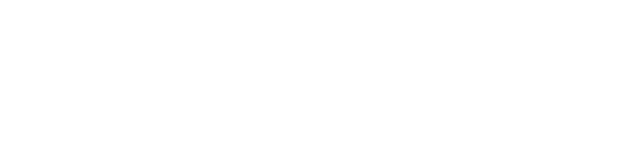
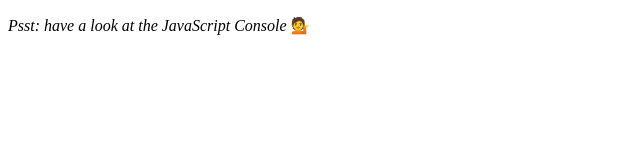
Before and after one commit to matthe68/WDD330_Portfolio, a plain HTML site: page week3/week3_team_activity.html in a window 1280 px wide. Shown: the whole page, without its empty margins (0-640 px from the left). Drawn offline with Linux system fonts and the light colour scheme.

Commit message:
finished team activity and fixed our teams mistakes on the last one (or at least what I think are mistakes given the instructions

```diff
--- a/week3/week3_team_activity.html
+++ b/week3/week3_team_activity.html
@@ -0,0 +1,156 @@
+
+<!DOCTYPE html>
+<html lang="en">
+  <head>
+    <meta charset="UTF-8" />
+    <title>Array Cardio 💪</title>
+  </head>
+  <body>
+    <p><em>Psst: have a look at the JavaScript Console</em> 💁</p>
+    <script>
+      // Get your shorts on - this is an array workout!
+      // ## Array Cardio Day 1
+
+      // Some data we can work with
+
+      const inventors = [
+        { first: 'Albert', last: 'Einstein', year: 1879, passed: 1955 },
+        { first: 'Isaac', last: 'Newton', year: 1643, passed: 1727 },
+        { first: 'Galileo', last: 'Galilei', year: 1564, passed: 1642 },
+        { first: 'Marie', last: 'Curie', year: 1867, passed: 1934 },
+        { first: 'Johannes', last: 'Kepler', year: 1571, passed: 1630 },
+        { first: 'Nicolaus', last: 'Copernicus', year: 1473, passed: 1543 },
+        { first: 'Max', last: 'Planck', year: 1858, passed: 1947 },
+        { first: 'Katherine', last: 'Blodgett', year: 1898, passed: 1979 },
+        { first: 'Ada', last: 'Lovelace', year: 1815, passed: 1852 },
+        { first: 'Sarah E.', last: 'Goode', year: 1855, passed: 1905 },
+        { first: 'Lise', last: 'Meitner', year: 1878, passed: 1968 },
+        { first: 'Hanna', last: 'Hammarström', year: 1829, passed: 1909 }
+      ];
+
+      const people = [
+        'Beck, Glenn',
+        'Becker, Carl',
+        'Beckett, Samuel',
+        'Beddoes, Mick',
+        'Beecher, Henry',
+        'Beethoven, Ludwig',
+        'Begin, Menachem',
+        'Belloc, Hilaire',
+        'Bellow, Saul',
+        'Benchley, Robert',
+        'Benenson, Peter',
+        'Ben-Gurion, David',
+        'Benjamin, Walter',
+        'Benn, Tony',
+        'Bennington, Chester',
+        'Benson, Leana',
+        'Bent, Silas',
+        'Bentsen, Lloyd',
+        'Berger, Ric',
+        'Bergman, Ingmar',
+        'Berio, Luciano',
+        'Berle, Milton',
+        'Berlin, Irving',
+        'Berne, Eric',
+        'Bernhard, Sandra',
+        'Berra, Yogi',
+        'Berry, Halle',
+        'Berry, Wendell',
+        'Bethea, Erin',
+        'Bevan, Aneurin',
+        'Bevel, Ken',
+        'Biden, Joseph',
+        'Bierce, Ambrose',
+        'Biko, Steve',
+        'Billings, Josh',
+        'Biondo, Frank',
+        'Birrell, Augustine',
+        'Black, Elk',
+        'Blair, Robert',
+        'Blair, Tony',
+        'Blake, William'
+      ];
+
+      // Array.prototype.filter()
+      // 1. Filter the list of inventors for those who were born in the 1500's
+        const fifteenHundreds = inventors.filter(inv => (inv.year >= 1500 && inv.year < 1600));
+        console.log("Exercise 1: ");
+        console.table(fifteenHundreds);
+      // Array.prototype.map()
+      // 2. Give us an array of the inventors' first and last names
+      const fullName = inventors.map(inv => inv.first + " " + inv.last)
+      console.log("Exercise 2: ");
+      console.table(fullName);
+      // Array.prototype.sort()
+      // 3. Sort the inventors by birthdate, oldest to youngest
+      const ordered = inventors.sort(function(a,b){
+          if (a.year > b.year){
+              return 1;
+          } else {
+              return -1;
+          }
+      })
+      console.log("Exercise 3: ");
+      console.table(ordered);
+      // Array.prototype.reduce()
+      // 4. How many years did all the inventors live?
+      const totalYears = inventors.reduce((total, inv) => {
+          return total + (inv.passed - inv.year)
+      }, 0)
+      console.log("Exercise 4: ");
+      console.table(totalYears);
+      // 5. Sort the inventors by years lived
+      const oldest = inventors.sort(function(a, b) {
+          const lastGuy = a.passed - a.year;
+          const nextGuy = b.passed - b.year;
+          return lastGuy > nextGuy ? -1 : 1;
+      })
+      console.log("Exercise 5: ");
+      console.table(ordered);
+
+      // 6. create a list of Boulevards in Paris that contain 'de' anywhere in the name
+      // https://en.wikipedia.org/wiki/Category:Boulevards_in_Paris
+      // goto the link above and open the console. Paste the following two lines in.  That will create a list of links in memory that you can reference through the console. Use that list to finish the problem.
+      // const category = document.querySelector('.mw-category');
+      // const links = Array.from(category.querySelectorAll('a'));
+
+      // 7. sort Exercise
+      // Sort the people alphabetically by last name
+      const alpha = people.sort(function(lastGuy, nextGuy){
+        const [aLast, aFirst] = lastGuy.split(', ');
+        const [bLast, bFirst] = nextGuy.split(', ');
+        return aLast > bLast ? 1 : -1;
+      })
+      console.log("Exercise 7: ");
+      console.table(alpha);
+      // 8. Reduce Exercise
+      // Sum up the instances of each of these
+      const data = [
+        'car',
+        'car',
+        'truck',
+        'truck',
+        'bike',
+        'walk',
+        'car',
+        'van',
+        'bike',
+        'walk',
+        'car',
+        'van',
+        'car',
+        'truck'
+      ];
+
+      let vehiclesSet = new Set(data);
+      let vehiclesObjectArray = Array.from(vehiclesSet).map((v) => ({"name": v, "instances": 0}));
+      vehiclesObjectArray.forEach(function(object) {
+        let total = data.reduce((total, vehicle) => {return (vehicle == object.name) ? (total + 1) : (total) }, 0);
+        object.instances = total;
+      })
+      console.log("Exercise 8: ");
+      console.table(vehiclesObjectArray);
+    </script>
+  </body>
+</html>
```
Also changed, not shown: week3/week3_notes.html (+2 -2 lines).
